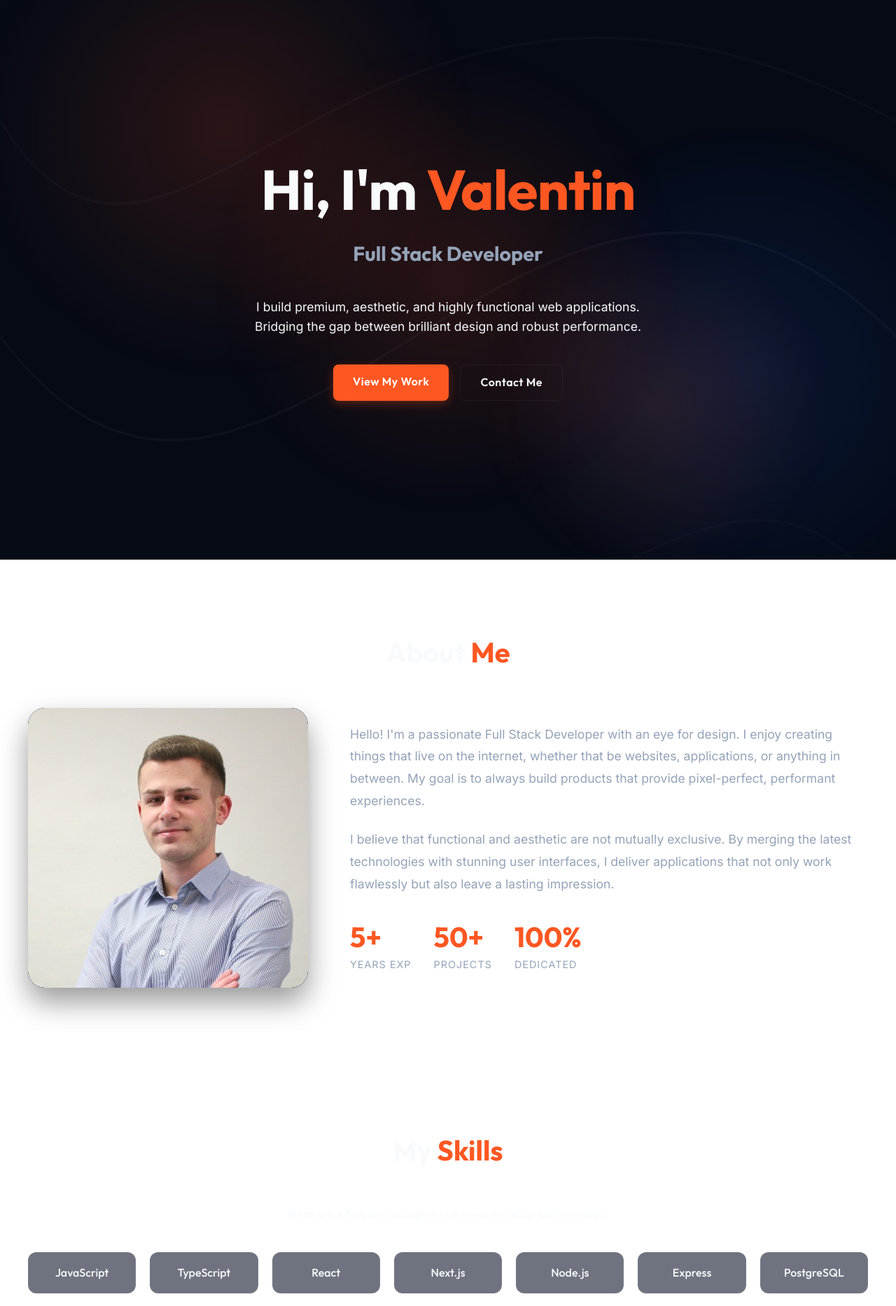
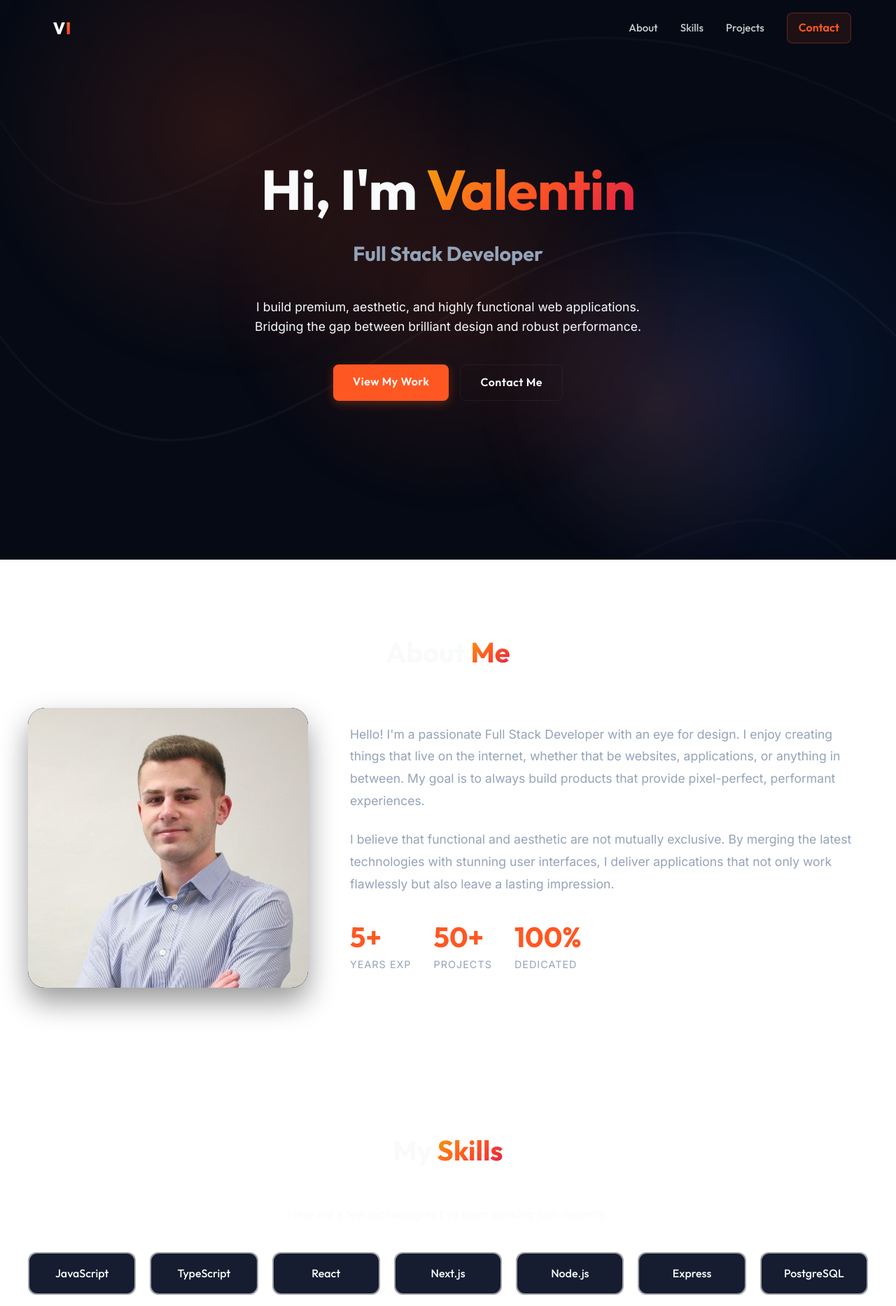
Before and after one commit to ispasvalentin22/Portofolio-Website, a Next.js app: page / in a window 1280 px wide. Shown: the top 1867 px of the page at 70% size. Built offline with nearby package versions, Linux system fonts and the light colour scheme.

Commit message:
feat: implement global navigation, scroll progress indicator, and enhanced visual effects for project cards and text elements.

```diff
--- a/src/app/globals.css
+++ b/src/app/globals.css
@@ -147,11 +147,15 @@ a:hover {
 
 /* Typography utilities */
 .text-accent {
-  color: var(--accent-color);
+  background: linear-gradient(135deg, #F59E0B 0%, #FF5722 50%, #E11D48 100%);
+  -webkit-background-clip: text;
+  -webkit-text-fill-color: transparent;
+  background-clip: text;
+  display: inline-block;
 }
 
 .text-gradient {
-  background: linear-gradient(135deg, #FF5722 0%, #ff8a65 100%);
+  background: linear-gradient(135deg, #F59E0B 0%, #FF5722 50%, #E11D48 100%);
   -webkit-background-clip: text;
   -webkit-text-fill-color: transparent;
   background-clip: text;
@@ -219,7 +223,10 @@ a:hover {
 }
 
 .section-title span {
-  color: var(--accent-color);
+  background: linear-gradient(135deg, #F59E0B 0%, #FF5722 50%, #E11D48 100%);
+  -webkit-background-clip: text;
+  -webkit-text-fill-color: transparent;
+  background-clip: text;
 }
 
 /* Animations */
--- a/src/app/layout.tsx
+++ b/src/app/layout.tsx
@@ -3,6 +3,8 @@ import { Inter, Outfit } from "next/font/google";
 import { SpeedInsights } from "@vercel/speed-insights/next";
 import { Analytics } from "@vercel/analytics/next";
 import WavyLines from "@/components/WavyLines";
+import Navbar from "@/components/Navbar";
+import ScrollProgress from "@/components/ScrollProgress";
 import "./globals.css";
 
 const inter = Inter({
@@ -28,6 +30,8 @@ export default function RootLayout({
   return (
     <html lang="en" className={`${inter.variable} ${outfit.variable}`}>
       <body>
+        <ScrollProgress />
+        <Navbar />
         <div className="background-wrapper">
           <div className="blob blob-1"></div>
           <div className="blob blob-2"></div>
--- /dev/null
+++ b/src/components/Navbar.module.css
@@ -0,0 +1,127 @@
+.navbar {
+  position: fixed;
+  top: 0;
+  left: 0;
+  width: 100vw;
+  height: 80px;
+  z-index: 1000;
+  transition: all 0.4s ease;
+  background: transparent;
+  backdrop-filter: blur(0px);
+}
+
+.scrolled {
+  background: rgba(15, 23, 42, 0.6);
+  backdrop-filter: blur(16px);
+  -webkit-backdrop-filter: blur(16px);
+  border-bottom: 1px solid rgba(255, 255, 255, 0.05);
+  box-shadow: 0 4px 30px rgba(0, 0, 0, 0.1);
+}
+
+.navContainer {
+  max-width: 1200px;
+  margin: 0 auto;
+  padding: 0 24px;
+  height: 100%;
+  display: flex;
+  align-items: center;
+  justify-content: space-between;
+}
+
+.logo {
+  font-family: var(--font-heading);
+  font-size: 1.5rem;
+  font-weight: 800;
+  letter-spacing: 1px;
+  position: relative;
+  display: flex;
+  align-items: center;
+  justify-content: center;
+  width: 50px;
+  height: 50px;
+}
+
+.logo::before {
+  content: '';
+  position: absolute;
+  top: 50%;
+  left: 50%;
+  width: 150%;
+  height: 150%;
+  border-radius: 50%;
+  background: radial-gradient(circle, rgba(255, 87, 34, 0.1) 0%, transparent 60%);
+  transform: translate(-50%, -50%);
+  z-index: -1;
+  opacity: 0;
+  transition: all 0.4s ease;
+}
+
+.scrolled .logo::before {
+  opacity: 1;
+  background: radial-gradient(circle, rgba(255, 87, 34, 0.2) 0%, transparent 60%);
+}
+
+.logo:hover::before {
+  opacity: 1;
+  background: radial-gradient(circle, rgba(255, 87, 34, 0.3) 0%, transparent 70%);
+  transform: translate(-50%, -50%) scale(1.1);
+}
+
+.links {
+  display: flex;
+  align-items: center;
+  gap: 32px;
+}
+
+.link {
+  font-family: var(--font-heading);
+  font-size: 0.95rem;
+  font-weight: 500;
+  color: var(--text-primary);
+  opacity: 0.8;
+  position: relative;
+}
+
+.link:hover {
+  opacity: 1;
+  color: var(--accent-color);
+}
+
+/* Hover underline effect */
+.link::after {
+  content: '';
+  position: absolute;
+  width: 0;
+  height: 2px;
+  bottom: -4px;
+  left: 0;
+  background-color: var(--accent-color);
+  transition: width 0.3s ease;
+}
+
+.link:hover::after {
+  width: 100%;
+}
+
+.btn {
+  background: rgba(255, 87, 34, 0.1);
+  color: var(--accent-color);
+  padding: 8px 16px;
+  border-radius: 8px;
+  font-family: var(--font-heading);
+  font-weight: 600;
+  border: 1px solid rgba(255, 87, 34, 0.3);
+  transition: all 0.3s ease;
+}
+
+.btn:hover {
+  background: var(--accent-color);
+  color: white;
+}
+
+@media (max-width: 768px) {
+  .links {
+    display: none;
+    /* simple mobile design for now */
+  }
+}
--- /dev/null
+++ b/src/components/Navbar.tsx
@@ -0,0 +1,33 @@
+"use client";
+
+import { useEffect, useState } from "react";
+import styles from "./Navbar.module.css";
+
+export default function Navbar() {
+  const [scrolled, setScrolled] = useState(false);
+
+  useEffect(() => {
+    const handleScroll = () => {
+      setScrolled(window.scrollY > 50);
+    };
+
+    window.addEventListener("scroll", handleScroll, { passive: true });
+    return () => window.removeEventListener("scroll", handleScroll);
+  }, []);
+
+  return (
+    <nav className={`${styles.navbar} ${scrolled ? styles.scrolled : ""}`}>
+      <div className={styles.navContainer}>
+        <a href="#home" className={styles.logo}>
+          V<span className="text-accent">I</span>
+        </a>
+        <div className={styles.links}>
+          <a href="#about" className={styles.link}>About</a>
+          <a href="#skills" className={styles.link}>Skills</a>
+          <a href="#projects" className={styles.link}>Projects</a>
+          <a href="#contact" className={styles.btn}>Contact</a>
+        </div>
+      </div>
+    </nav>
+  );
+}
--- a/src/components/Projects.module.css
+++ b/src/components/Projects.module.css
@@ -6,19 +6,65 @@
 }
 
 .card {
-  background: rgba(15, 23, 42, 0.4);
-  border: 1px solid var(--border-color);
+  position: relative;
+  background: var(--border-color);
   border-radius: 16px;
   overflow: hidden;
   transition: all 0.4s ease;
   display: flex;
   flex-direction: column;
+  padding: 1px; /* 1px border track */
+}
+
+/* Racing light effect entirely through CSS */
+.card::before {
+  content: '';
+  position: absolute;
+  top: 50%;
+  left: 50%;
+  width: 200%;
+  height: 200%;
+  background: conic-gradient(
+    transparent 0deg,
+    var(--accent-color) 45deg,
+    transparent 90deg,
+    transparent 180deg,
+    var(--accent-color) 225deg,
+    transparent 270deg
+  );
+  transform: translate(-50%, -50%);
+  animation: rotateLights 4s linear infinite;
+  opacity: 0;
+  transition: opacity 0.5s ease;
+}
+
+.card:hover::before {
+  opacity: 1;
+}
+
+@keyframes rotateLights {
+  0% { transform: translate(-50%, -50%) rotate(0deg); }
+  100% { transform: translate(-50%, -50%) rotate(360deg); }
+}
+
+.cardInner {
+  background: rgba(15, 23, 42, 0.95);
+  border-radius: 15px;
+  height: 100%;
+  z-index: 2;
+  display: flex;
+  flex-direction: column;
+  position: relative;
+  overflow: hidden;
+}
+
+.cardInner:hover {
+  background: rgba(15, 23, 42, 0.85);
 }
 
 .card:hover {
   transform: translateY(-8px);
-  border-color: rgba(255, 87, 34, 0.3);
-  box-shadow: 0 20px 40px rgba(0,0,0,0.4);
+  box-shadow: 0 20px 40px rgba(0,0,0,0.4), 0 0 20px rgba(255, 87, 34, 0.2);
 }
 
 .imageArea {
--- a/src/components/Projects.tsx
+++ b/src/components/Projects.tsx
@@ -36,6 +36,7 @@ export default function Projects() {
         {projects.map((project, index) => (
           <Reveal key={index} delay={0.2 + index * 0.1}>
             <div className={styles.card}>
+              <div className={styles.cardInner}>
                 <div className={styles.imageArea}></div>
                 <div className={styles.content}>
                   <h3 className={styles.title}>{project.title}</h3>
@@ -57,6 +58,7 @@ export default function Projects() {
                   </div>
                 </div>
               </div>
+            </div>
           </Reveal>
         ))}
       </div>
--- /dev/null
+++ b/src/components/ScrollProgress.tsx
@@ -0,0 +1,34 @@
+"use client";
+
+import { useEffect, useState } from "react";
+
+export default function ScrollProgress() {
+  const [progress, setProgress] = useState(0);
+
+  useEffect(() => {
+    const handleScroll = () => {
+      const { scrollTop, scrollHeight, clientHeight } = document.documentElement;
+      const windowHeight = scrollHeight - clientHeight;
+      const scrolled = (scrollTop / windowHeight) * 100;
+      setProgress(scrolled);
+    };
+
+    window.addEventListener("scroll", handleScroll, { passive: true });
+    return () => window.removeEventListener("scroll", handleScroll);
+  }, []);
+
+  return (
+    <div
+      style={{
+        position: 'fixed',
+        top: 0,
+        left: 0,
+        height: '3px',
+        width: `${progress}%`,
+        background: 'linear-gradient(90deg, #F59E0B, #FF5722, #E11D48)',
+        zIndex: 9999,
+        transition: 'width 0.1s ease-out'
+      }}
+    />
+  );
+}
--- a/src/components/Skills.module.css
+++ b/src/components/Skills.module.css
@@ -6,23 +6,60 @@
 }
 
 .skillPill {
-  display: flex;
-  align-items: center;
-  justify-content: center;
-  padding: 16px 20px;
+  position: relative;
+  background: rgba(15, 23, 42, 0.4);
+  border: 1px solid var(--border-color);
   border-radius: 12px;
-  background: rgba(15, 23, 42, 0.6);
-  border: 1px solid var(--border-color);
   font-family: var(--font-heading);
   font-weight: 500;
   transition: all 0.3s ease;
   cursor: default;
+  overflow: hidden;
+  padding: 1px;
+}
+
+.skillPill::before {
+  content: '';
+  position: absolute;
+  top: 50%;
+  left: 50%;
+  width: 200%;
+  height: 200%;
+  background: conic-gradient(
+    transparent 0deg,
+    var(--accent-color) 90deg,
+    transparent 180deg
+  );
+  transform: translate(-50%, -50%);
+  animation: rotateLights 3s linear infinite;
+  opacity: 0;
+  transition: opacity 0.5s ease;
+}
+
+.skillPill:hover::before {
+  opacity: 1;
+}
+
+.skillInner {
+  background: rgba(15, 23, 42, 0.95);
+  border-radius: 11px;
+  padding: 16px 20px;
+  height: 100%;
+  width: 100%;
+  display: flex;
+  align-items: center;
+  justify-content: center;
+  z-index: 2;
+  position: relative;
 }
 
 .skillPill:hover {
-  background: rgba(255, 87, 34, 0.1);
-  border-color: rgba(255, 87, 34, 0.3);
   transform: translateY(-4px);
   color: var(--accent-color);
-  box-shadow: 0 10px 20px rgba(0,0,0,0.2);
+  box-shadow: 0 10px 20px rgba(0,0,0,0.2), 0 0 15px rgba(255, 87, 34, 0.3);
 }
+
+@keyframes rotateLights {
+  0% { transform: translate(-50%, -50%) rotate(0deg); }
+  100% { transform: translate(-50%, -50%) rotate(360deg); }
+}
--- a/src/components/Skills.tsx
+++ b/src/components/Skills.tsx
@@ -24,7 +24,9 @@ export default function Skills() {
         {skills.map((skill, index) => (
           <Reveal key={index} delay={0.2 + index * 0.05}>
             <div className={styles.skillPill}>
-              {skill}
+              <div className={styles.skillInner}>
+                {skill}
+              </div>
             </div>
           </Reveal>
         ))}
```
Lines whose indentation alone changed are shown as unchanged.
